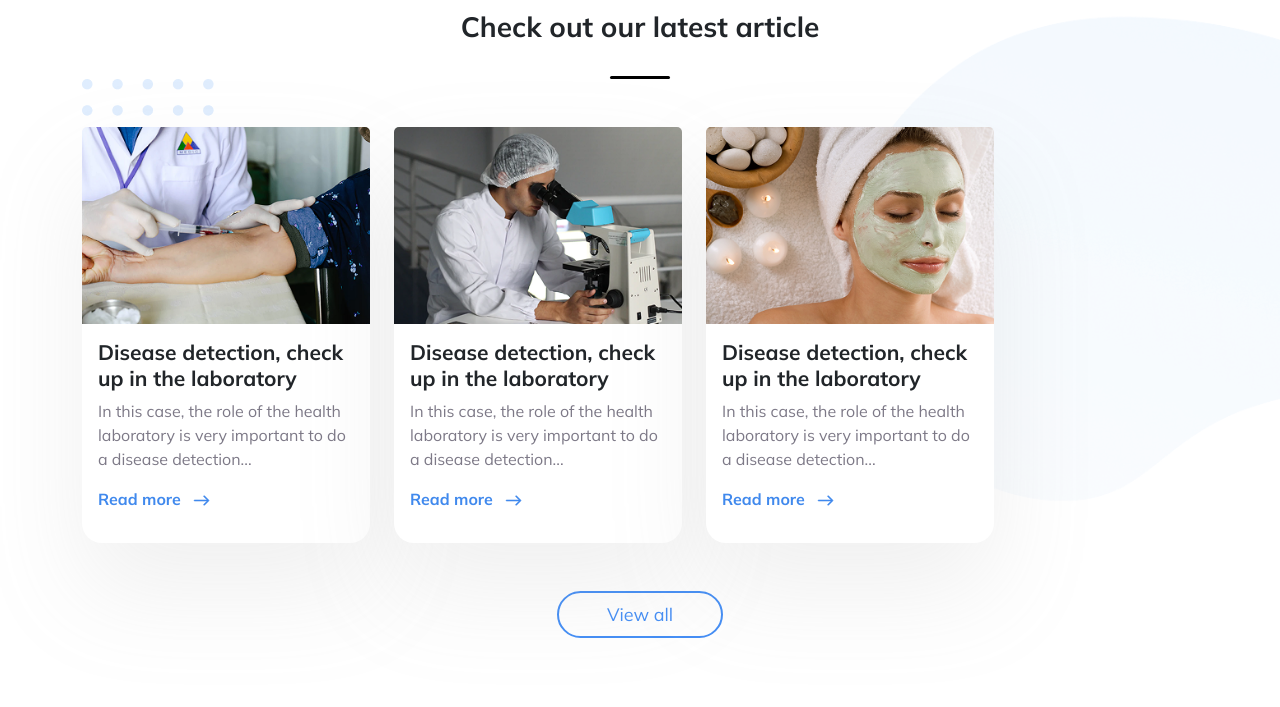
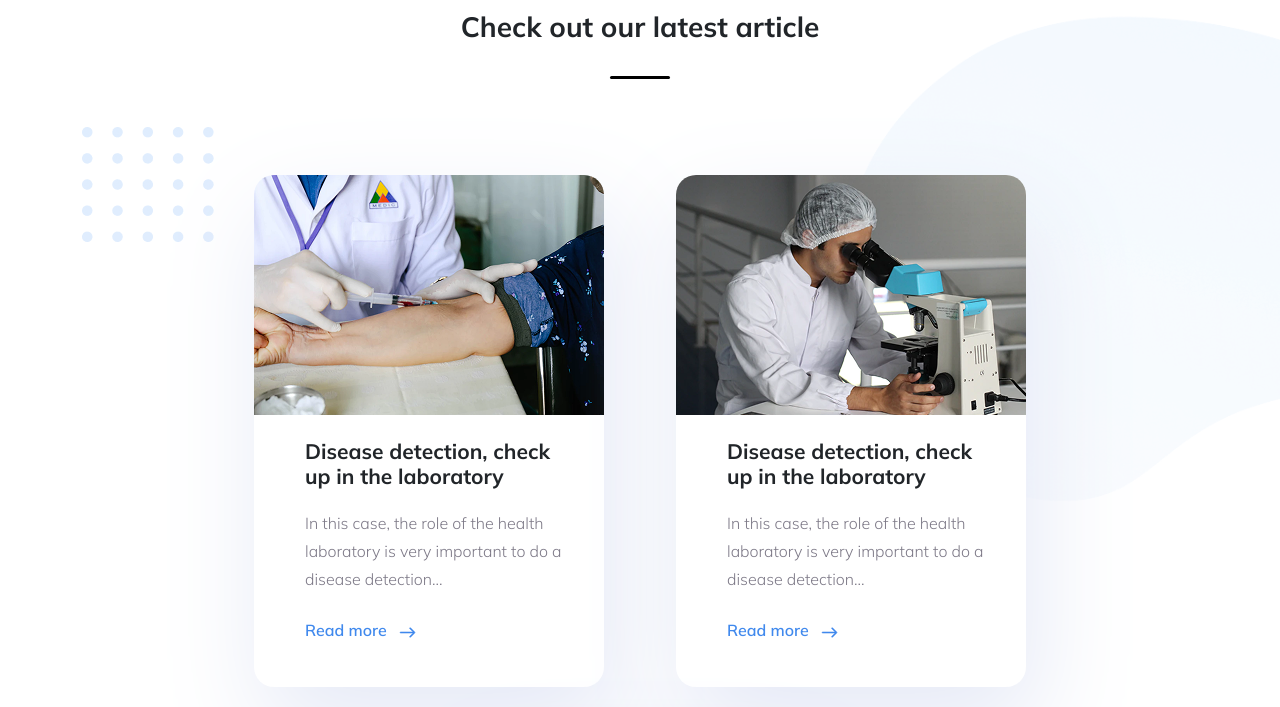
Before and after one commit to Parth-Patel-reverseBits/Trafalgar-webpage, a plain HTML site: page index.html in a window 1280 px wide. Shown: the part 3980-4687 px from the top of the page. Drawn offline with nearby package versions, Linux system fonts and the light colour scheme.

Commit message:
🐞 fix: fixed all spacing with pixel perfect designs

```diff
--- a/custom.css
+++ b/custom.css
@@ -200,6 +200,16 @@
   border: 3px solid white;
 }
 
+.custom-card-padding {
+  padding-right: 33px !important;
+  padding-left: 51px !important;
+  padding-top: 24px !important;
+}
+
+.custom-line-height {
+  line-height: 28px !important;
+}
+
 .buttons-div {
   /* border: 2px solid red !important; */
   position: relative;
@@ -247,9 +257,14 @@
 
 .custom-article-border-radius {
   border-radius: 20px !important;
-  box-shadow: rgba(153, 153, 154, 0.15) 0px 48px 100px 0px;
   border: none !important;
   padding-bottom: 1em;
+  /* box-shadow: rgba(153, 153, 154, 0.15) 0px 48px 100px 0px; */
+  filter: drop-shadow(10px 40px 50px #e5e9f6);
+}
+
+.view-all-margin {
+  margin-top: 69px !important;
 }
 
 .custom-article-fontSize {
@@ -259,16 +274,21 @@
 .custom-article-font-para-color {
   color: #7d7987;
   font-size: 16px;
+  padding-top: 12px !important;
+}
+
+.read-more-btn-padding {
+  padding-top: 25px !important;
 }
 
 .custom-font-article-color {
   color: #4089ed;
-  font-weight: 700;
+  font-weight: 600;
 }
 
 .custom-image-bg-1 {
   position: absolute;
-  top: -3em;
+  top: 0em;
 }
 
 .custom-image-bg-2 {
--- a/index.html
+++ b/index.html
@@ -591,7 +591,9 @@
           <h3 class="fw-bold text-center">Check out our latest article</h3>
           <span class="line mx-auto"></span>
 
-          <div class="row mt-5 position-relative">
+          <div
+            class="row mt-5 position-relative d-flex justify-content-center gap-5"
+          >
             <div class="background-images">
               <img
                 class="custom-image-bg-1"
@@ -602,8 +604,8 @@
             <div class="col d-flex justify-content-center">
               <!------------------------------------------------ card-1 -------------------------------------------->
               <div
-                class="card custom-article-border-radius"
-                style="width: 18rem"
+                class="card custom-article-border-radius overflow-hidden"
+                style="width: 350px; height: 512px"
               >
                 <img
                   src="images/article-card-1.png"
@@ -611,15 +613,17 @@
                   class="card-img-top"
                   alt="..."
                 />
-                <div class="card-body">
+                <div class="card-body custom-card-padding">
                   <h5 class="card-title fw-bold custom-article-fontSize">
                     Disease detection, check up in the laboratory
                   </h5>
-                  <p class="card-text custom-article-font-para-color">
+                  <p
+                    class="m-0 card-text custom-article-font-para-color fw-light custom-line-height"
+                  >
                     In this case, the role of the health laboratory is very
                     important to do a disease detection...
                   </p>
-                  <div class="">
+                  <div class="read-more-btn-padding">
                     <a
                       href="#"
                       class="text-decoration-none custom-font-article-color pe-2"
@@ -648,8 +652,8 @@
             <div class="col d-flex justify-content-center">
               <!------------------------------------------------ card-2 -------------------------------------------->
               <div
-                class="card custom-article-border-radius"
-                style="width: 18rem"
+                class="card custom-article-border-radius overflow-hidden"
+                style="width: 350px; height: 512px"
               >
                 <img
                   src="images/article-card-2.png"
@@ -657,15 +661,17 @@
                   class="card-img-top"
                   alt="..."
                 />
-                <div class="card-body">
+                <div class="card-body custom-card-padding">
                   <h5 class="card-title fw-bold custom-article-fontSize">
                     Disease detection, check up in the laboratory
                   </h5>
-                  <p class="card-text custom-article-font-para-color">
+                  <p
+                    class="m-0 card-text custom-article-font-para-color fw-light custom-line-height"
+                  >
                     In this case, the role of the health laboratory is very
                     important to do a disease detection...
                   </p>
-                  <div class="">
+                  <div class="read-more-btn-padding">
                     <a
                       href="#"
                       class="text-decoration-none custom-font-article-color pe-2"
@@ -694,8 +700,8 @@
             <div class="col d-flex justify-content-center">
               <!------------------------------------------------ card-3 -------------------------------------------->
               <div
-                class="card custom-article-border-radius"
-                style="width: 18rem"
+                class="card custom-article-border-radius overflow-hidden"
+                style="width: 350px; height: 512px"
               >
                 <img
                   src="images/article-card-3.png"
@@ -703,15 +709,17 @@
                   class="card-img-top"
                   alt="..."
                 />
-                <div class="card-body">
+                <div class="card-body custom-card-padding">
                   <h5 class="card-title fw-bold custom-article-fontSize">
                     Disease detection, check up in the laboratory
                   </h5>
-                  <p class="card-text custom-article-font-para-color">
+                  <p
+                    class="m-0 card-text custom-article-font-para-color fw-light custom-line-height"
+                  >
                     In this case, the role of the health laboratory is very
                     important to do a disease detection...
                   </p>
-                  <div class="">
+                  <div class="read-more-btn-padding">
                     <a
                       href="#"
                       class="text-decoration-none custom-font-article-color pe-2"
@@ -739,7 +747,9 @@
           </div>
         </div>
 
-        <div class="article-button d-flex justify-content-center mt-5">
+        <div
+          class="article-button d-flex justify-content-center view-all-margin"
+        >
           <button class="customize-btn px-5 pt-2 pb-2">View all</button>
         </div>
       </section>
```
